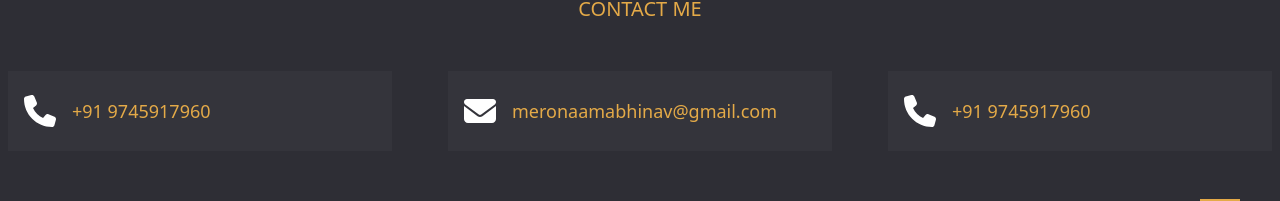
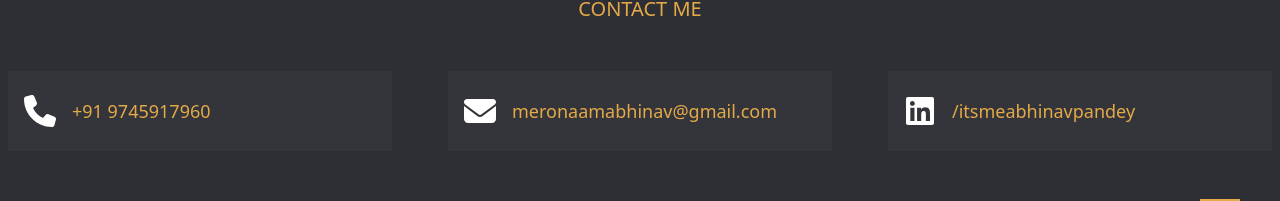
Before and after one commit to Abhinavxox/Portfolio-V2, a React (Vite) app: page / in a window 1280 px wide. Shown: the part 3254-3455 px from the top of the page. Built offline with nearby package versions, Linux system fonts and the light colour scheme; the HTML template or start-up script is replaced by a standard one.

Commit message:
Update : Updated footer

```diff
--- a/src/components/Contact.jsx
+++ b/src/components/Contact.jsx
@@ -1,5 +1,6 @@
 import React from "react";
 import { Link } from "react-scroll";
+import { Link as RouterLink } from "react-router-dom";
 
 const Contact = () => {
   return (
@@ -33,15 +34,17 @@ const Contact = () => {
               </div>
             </div>
             <div className="h-20 w-[100%] lg:w-96 mx-2">
+              <RouterLink to="https://www.linkedin.com/in/itsmeabhinavpandey/">
                 <div className="bg-[#34343B] w-full flex items-center h-full">
                   <img
-                  src="./images/contact/phone.svg"
+                    src="./images/contact/linkedin.svg"
                     className="h-8 w-8 mx-4"
                   />
                   <p className="font-medium text-lg text-[#e4aa48]">
-                  +91 9745917960
+                    /itsmeabhinavpandey
                   </p>
                 </div>
+              </RouterLink>
             </div>
           </div>
         </div>
```
Also changed, not shown: public/images/contact/linkedin.svg (added). Lines whose indentation alone changed are shown as unchanged.
